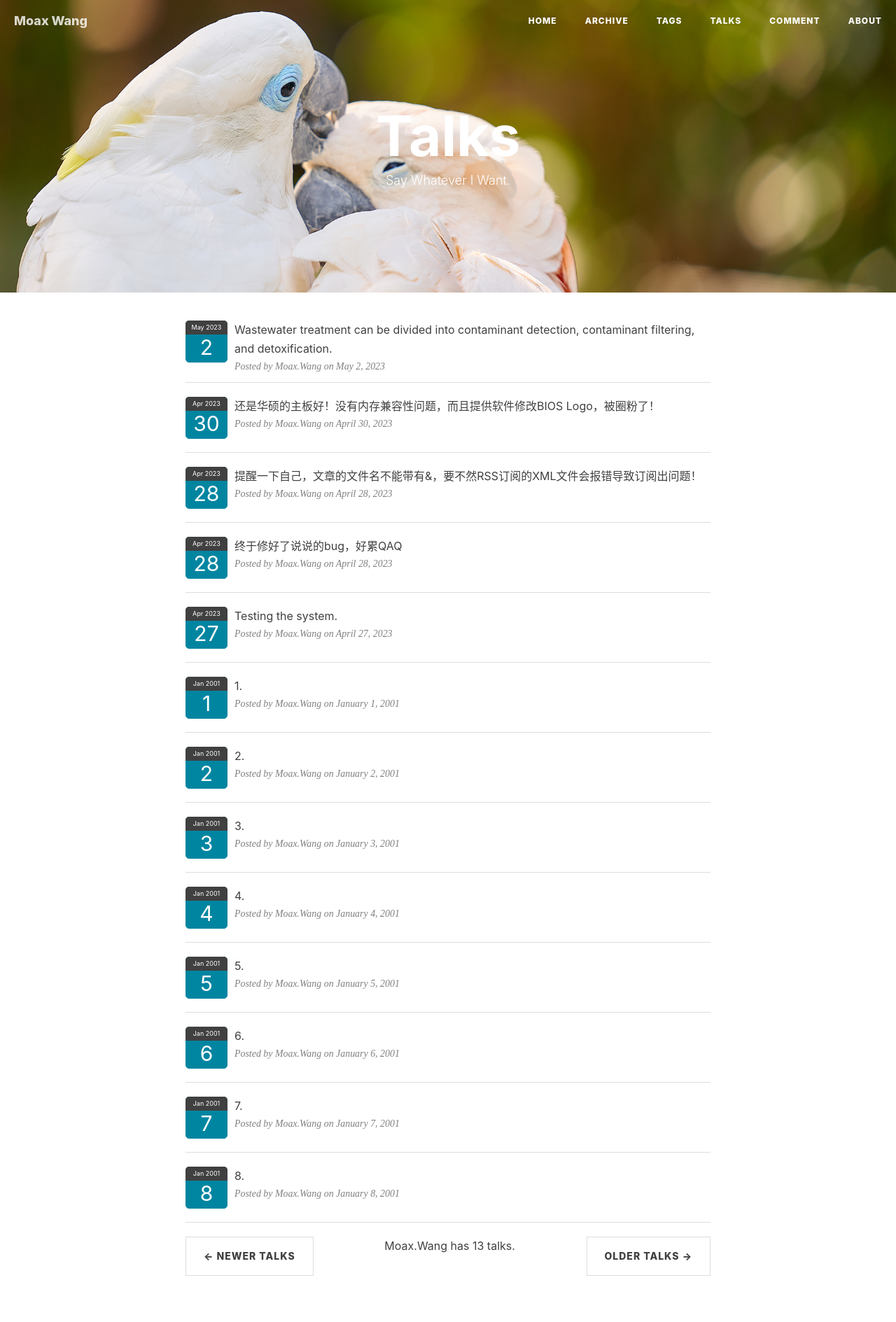
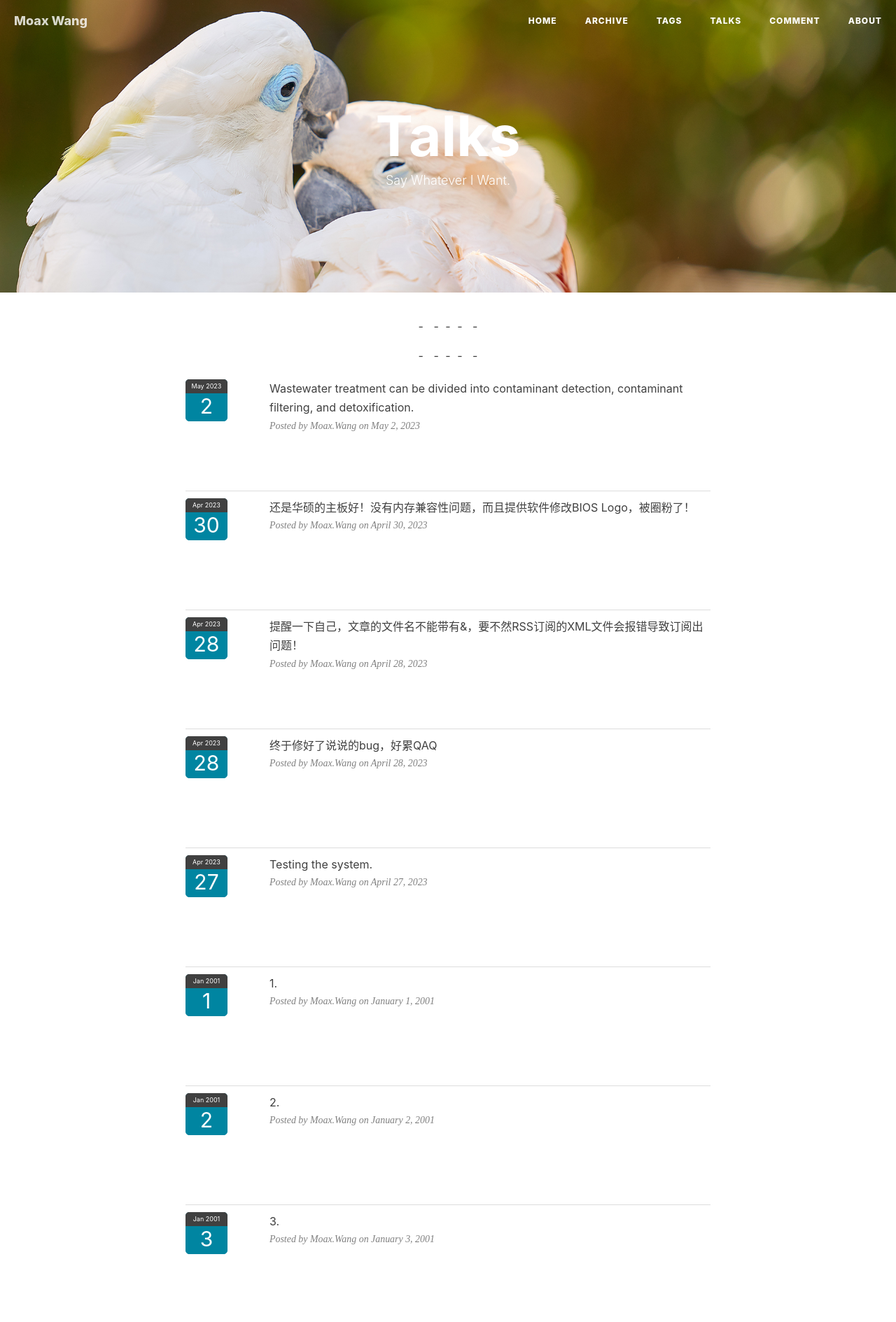
Before and after one commit to WinchellWang/winchellwang.github.io, a Jekyll site: the page built from 3talk.html, in a window 1280 px wide. Shown: the top 1889 px of the page at 70% size. Built offline with Jekyll 4.4.1, drawn with Linux system fonts in a browser that asks for light colours; nearby versions of some CDN libraries; comment, search, counter and statistics services are not loaded.

Commit message:
Update 3talk.html

```diff
--- a/3talk.html
+++ b/3talk.html
@@ -6,23 +6,33 @@
 permalink: /talk/
 ---
 
-<!-- Main Content Start-->
 <style>
+.hexo-talk-tabs {
+    margin-bottom: 15px;
+    margin-top: 15px;
+}
+
+.hexo-talk-tab {
+    padding: 5px;
+}
+
+.hexo-talk-active {
+    background: #657b83;
+    color: #fff;
+}
+
+.hexo-talk-active:hover{
+    background: #657b83;
+    color: red;
+}
+
 .hexo-talk-item {
+    padding-bottom: 10px;
     position: relative;
     clear: both;
-        min-height: 100px;
-        padding-top: 20px;
-        padding-bottom: 10px;
+    min-height: 170px;
+    padding: 10px 0;
     border-bottom: 1px #ddd solid;
-    }
-
-    .hexo-talk-hide {
-        display: none;
-    }
-
-    .hexo-talk-show {
-        display: block;
 }
 
 @media screen and (max-width: 600px) {
@@ -31,8 +41,15 @@
     }
 }
 
+.hexo-talk-picture {
+    position: absolute;
+    left: 0;
+    top: 10px;
+    width: 1px;
+}
+
 .hexo-talk-info {
-        padding-left: 70px;
+    padding-left: 120px;
 }
 
 .hexo-talk-title {
@@ -46,6 +63,38 @@
     font-style: italic;
     color: #808080;
     padding-right: 10px;
+}
+
+.hexo-talk-comments {
+    font-size: 12px;
+}
+
+.hexo-talk-pagination {
+    margin-top: 15px;
+    text-align: center;
+    margin-bottom: 10px;
+}
+
+.hexo-talk-button {
+    padding: 5px;
+}
+
+.hexo-talk-button:hover {
+    background: #657b83;
+    color: #fff;
+}
+
+.hexo-talk-hide {
+    display: none;
+}
+
+.hexo-talk-show {
+    display: block;
+}
+
+.hexo-talk-picture img{
+    width:1px;
+    height:1px
 }
 
 .page-action-calendar {
@@ -77,9 +126,76 @@
     color: #fff;
 }
 
+.copy {
+    height: 0.01px;
+    width: 0.01px;
+}
 </style>
 
-<div id="my_talk">
+<!-- <div class="hexo-talk-tabs">
+    <a class="hexo-talk-tab" id="hexo-talk-tab1" rel="external">hexo-talk-tab1</a>
+    <a class="hexo-talk-tab" id="hexo-talk-tab2" rel="external">hexo-talk-tab2</a>
+    <a class="hexo-talk-tab" id="hexo-talk-tab3" href="javascript:;" rel="external">hexo-talk-tab3</a>
+</div> -->
+
+<div>
+    <!--      已读 start      -->
+    <div id="hexo-talk-item1">
+    <!-- 已读000开始 -->
+    {% for talk in site.data.talks2 %}
+    <div class="hexo-talk-item">
+        <div class="page-action-calendar">
+            <div class="sub-month">{{ talk.talkdate | date: "%b %Y" }}</div>
+            <div class="sub-day">{{ talk.talkdate | date: "%-d" }}</div>
+        </div>
+        <div class="hexo-talk-info">
+            <div class="hexo-talk-title"><a style="text-decoration: none">{{ talk.mytalk }}</a></div>
+            <div class="hexo-talk-meta">Posted by Moax.Wang on {{ talk.talkdate | date: "%B %-d, %Y" }}</div>
+        </div>
+    </div>
+    {% endfor %}
+    <!-- 已读000结束 -->
+
+    <!-- 分页 开始 -->
+    <div class="hexo-talk-pagination">
+        <a class="hexo-talk-button hexo-talk-firstpage" href="javascript:;"> -</a>
+        <a class="hexo-talk-button hexo-talk-previouspage" href="javascript:;">-</a>
+        <span class="hexo-talk-pagenum">-</span>
+        <a class="hexo-talk-button hexo-talk-nextpage" href="javascript:;">-</a>
+        <a class="hexo-talk-button hexo-talk-lastpage" href="javascript:;">-</a>
+    </div>
+    <!-- 分页 结束 -->
+
+    <!--      已读 start      -->
+    <div id="hexo-talk-item2">
+    <!-- 已读000开始 -->
+    {% for talk in site.data.talks2 %}
+    <div class="hexo-talk-item">
+        <div class="page-action-calendar">
+            <div class="sub-month">{{ talk.talkdate | date: "%b %Y" }}</div>
+            <div class="sub-day">{{ talk.talkdate | date: "%-d" }}</div>
+        </div>
+        <div class="hexo-talk-info">
+            <div class="hexo-talk-title"><a style="text-decoration: none">{{ talk.mytalk }}</a></div>
+            <div class="hexo-talk-meta">Posted by Moax.Wang on {{ talk.talkdate | date: "%B %-d, %Y" }}</div>
+        </div>
+    </div>
+    {% endfor %}
+    <!-- 已读000结束 -->
+
+    <!-- 分页 开始 -->
+    <div class="hexo-talk-pagination">
+        <a class="hexo-talk-button hexo-talk-firstpage" href="javascript:;"> -</a>
+        <a class="hexo-talk-button hexo-talk-previouspage" href="javascript:;">-</a>
+        <span class="hexo-talk-pagenum">-</span>
+        <a class="hexo-talk-button hexo-talk-nextpage" href="javascript:;">-</a>
+        <a class="hexo-talk-button hexo-talk-lastpage" href="javascript:;">-</a>
+    </div>
+    <!-- 分页 结束 -->
+
+    <!--      我的说说 start      -->
+    <div id="hexo-talk-item3">
+    <!-- 说说000开始 -->
     {% for talk in site.data.talks %}
     <div class="hexo-talk-item">
         <div class="page-action-calendar">
@@ -92,8 +208,20 @@
         </div>
     </div>
     {% endfor %}
+    <!-- 说说000结束 -->
+
+    <!-- 分页 开始 -->
+    <div class="hexo-talk-pagination">
+        <a class="hexo-talk-button hexo-talk-firstpage" href="javascript:;"> 首页</a>
+        <a class="hexo-talk-button hexo-talk-previouspage" href="javascript:;">上一页</a>
+        <span class="hexo-talk-pagenum">2 / 3</span>
+        <a class="hexo-talk-button hexo-talk-nextpage" href="javascript:;">下一页</a>
+        <a class="hexo-talk-button hexo-talk-lastpage" href="javascript:;">尾页</a>
     </div>
+    <!-- 分页 结束 -->
 
+    </div>
+    <!--      我的说说 end      -->
     <!-- Pager -->
     <ul class="pager">
         <li class="previous">
@@ -123,7 +261,6 @@
     }
     return siblingElement;
 };
-
 function tabClick() {
     //修改标签样式
     this.classList.add('hexo-talk-active');
```
Also changed, not shown: other parts of 3talk.html (+22 -1 lines). Lines whose indentation alone changed are shown as unchanged.
